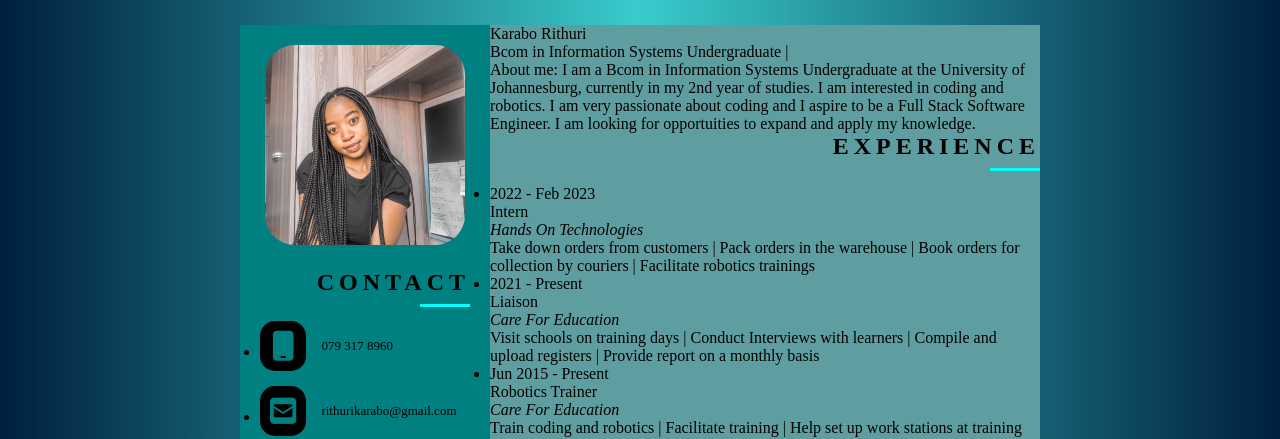
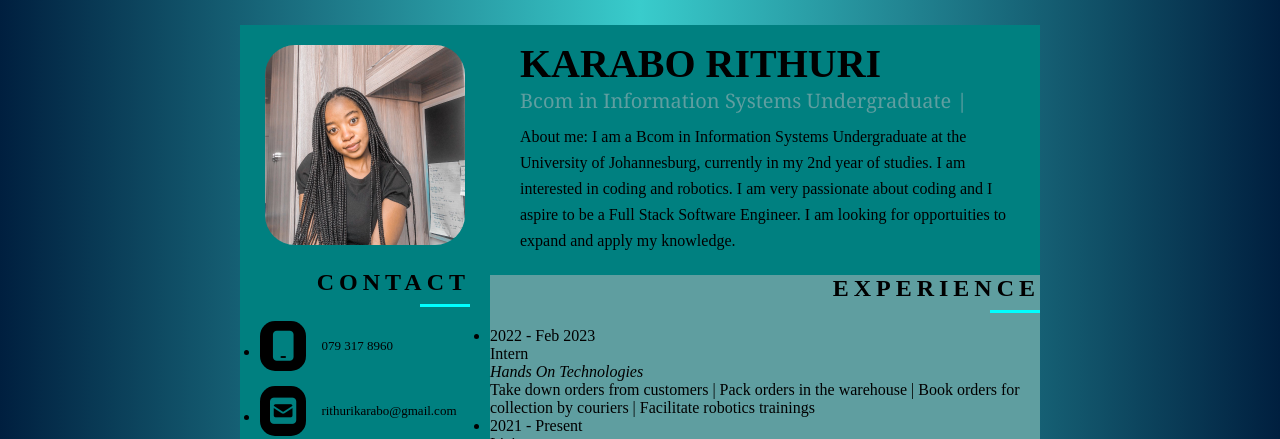
Before and after one commit to KRithuri/KRithuri.github.io, a plain HTML site: page CV/index.html in a window 1280 px wide. Shown: the top 439 px of the page. Drawn offline with Linux system fonts and the light colour scheme.

Commit message:
styling header section

```diff
--- a/CV/styles.css
+++ b/CV/styles.css
@@ -109,3 +109,25 @@ body {
 .skills .li_wrap:hover .icon{
     background: #5f9ea0;
 }
+.header {
+    background: #008080;
+    padding: 15px 30px;
+    color: #000;
+    height: 250px;
+}
+.header .name{
+    font-size: 40px;
+    text-transform: uppercase;
+    font-weight: 700;
+    color: #000;
+}
+.header .role{
+    font-weight: 80;
+    font-size: 20px;
+    font-family: Georgia, 'Times New Roman', Times, serif;
+    color: #5f9ea0;
+}
+.header .about {
+    margin-top: 10px;
+    line-height: 26px;
+}
```
